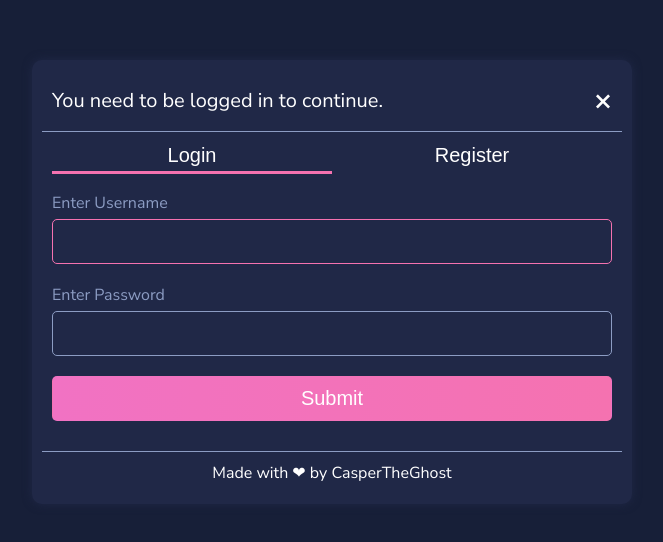
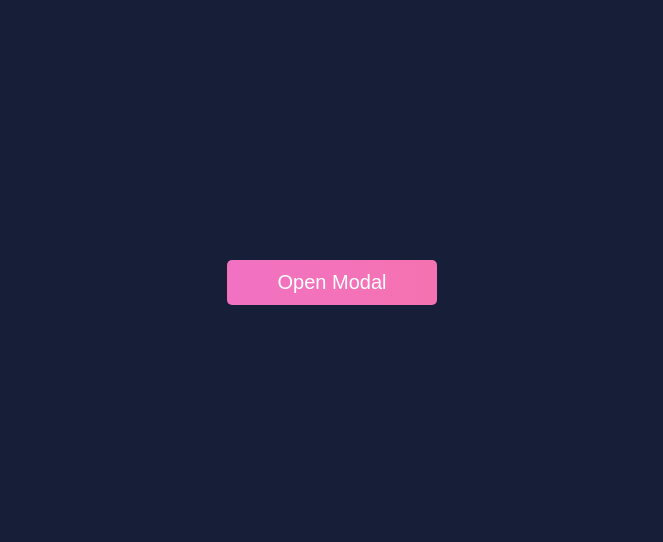
Before and after one commit to Dev-CasperTheGhost/login-signup-modal, a plain HTML site: page index.html in a window 1280 px wide. Shown: the part 118-660 px from the top of the page, without its empty margins (308-971 px from the left). Drawn offline with Linux system fonts and the light colour scheme.

```diff
--- a/index.html
+++ b/index.html
@@ -7,7 +7,7 @@
     <link rel="stylesheet" href="style.css" />
   </head>
   <body>
-    <div class="modal show-modal" id="modal">
+    <div class="modal" id="modal">
       <div class="modal-header">
         You need to be logged in to continue.
         <div onclick="toggleModal()" class="close-modal">&times;</div>
```
